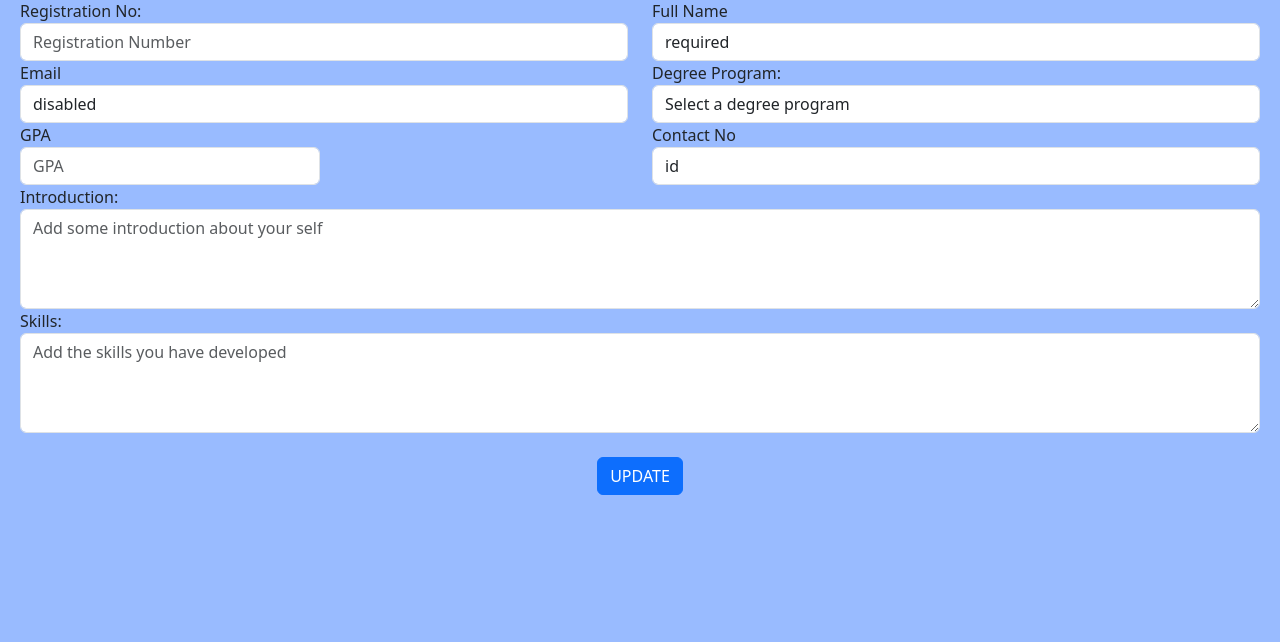
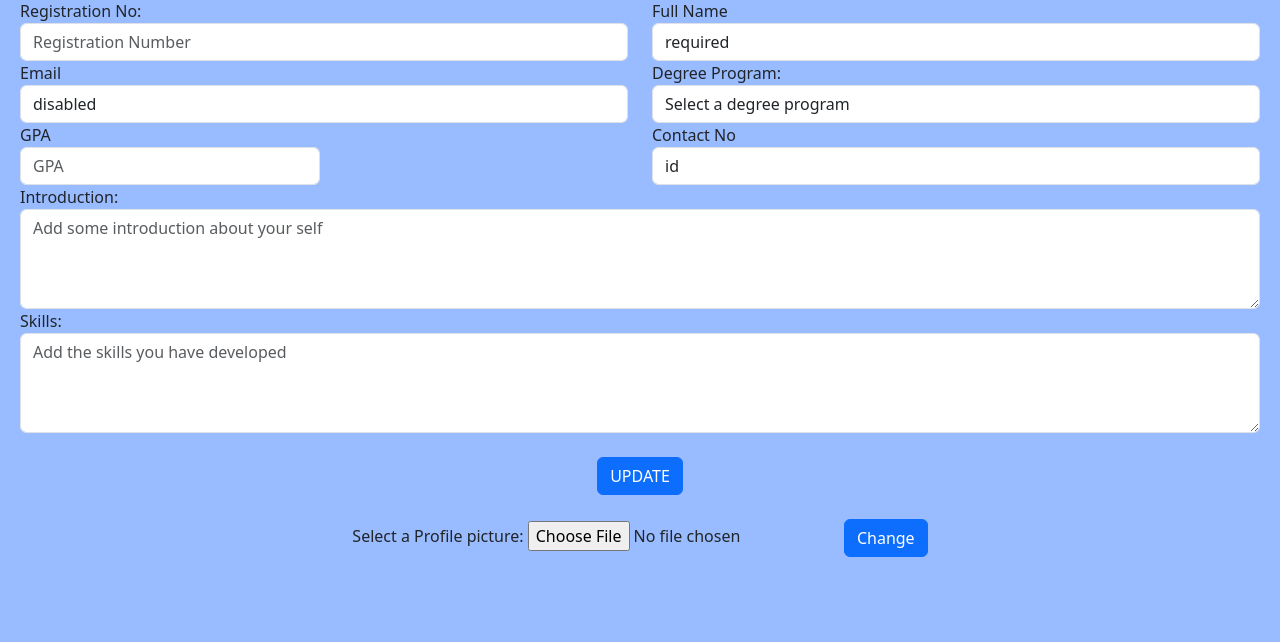
Before and after one commit to AnjanaPasinduMadushan/Student_Details_web_app, a Flask app: template templates/profile.html in a window 1280 px wide. Shown: the part 133-775 px from the top of the page. Run offline with Flask 3, Linux system fonts and the light colour scheme; the template is opened without the code that fills it, so the values that code supplies are empty; some libraries are stand-ins or nearby versions.

Commit message:
Update profile.html

```diff
--- a/templates/profile.html
+++ b/templates/profile.html
@@ -82,7 +82,14 @@
   </center>
 
 </form>
-
+  </br>
+  <form id='image-form'>
+  <center>
+  <label for="img">Select a Profile picture:</label>
+  <input type="file" id="img" name="std-img" accept="image/*">
+  <input type="submit" class="btn btn-primary" value="Change">
+  </center>
+  </form>
   <script>
     document.getElementById("std_form").addEventListener('submit', function(e){
       e.preventDefault();
```
